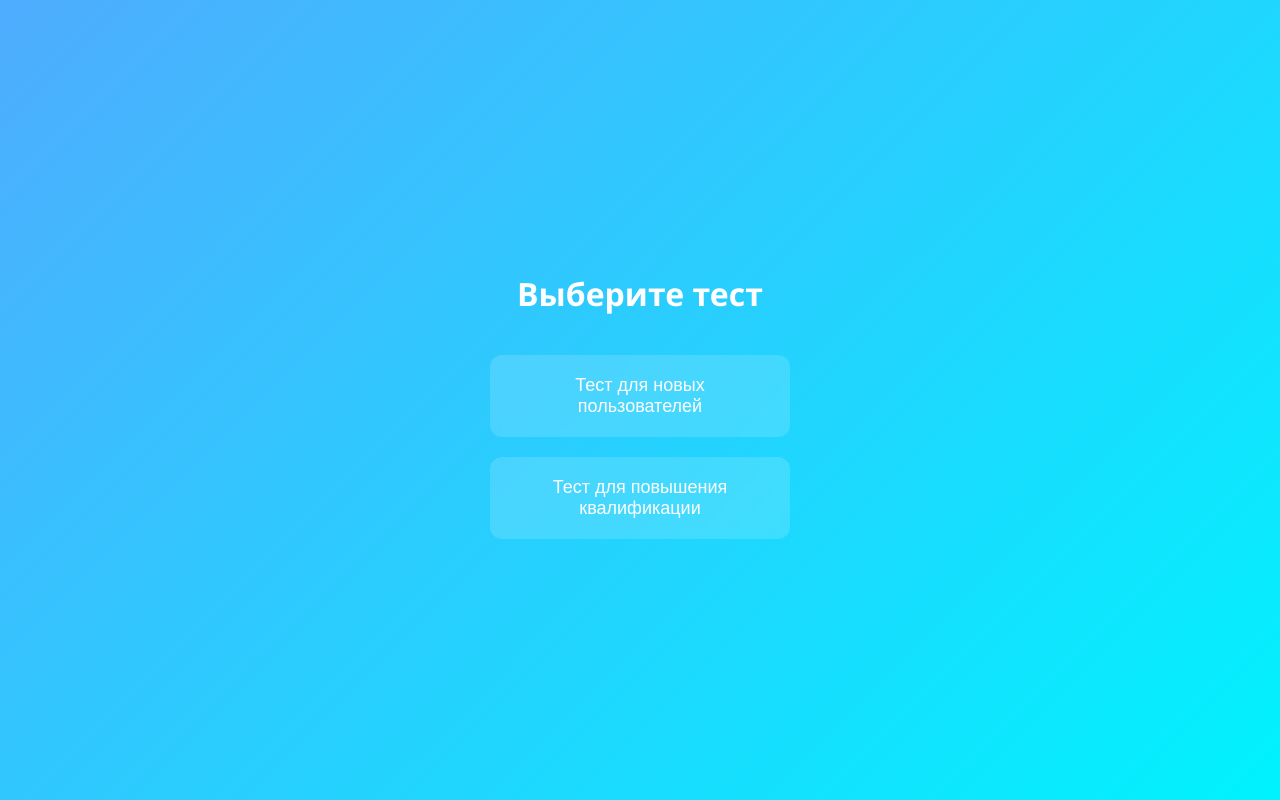
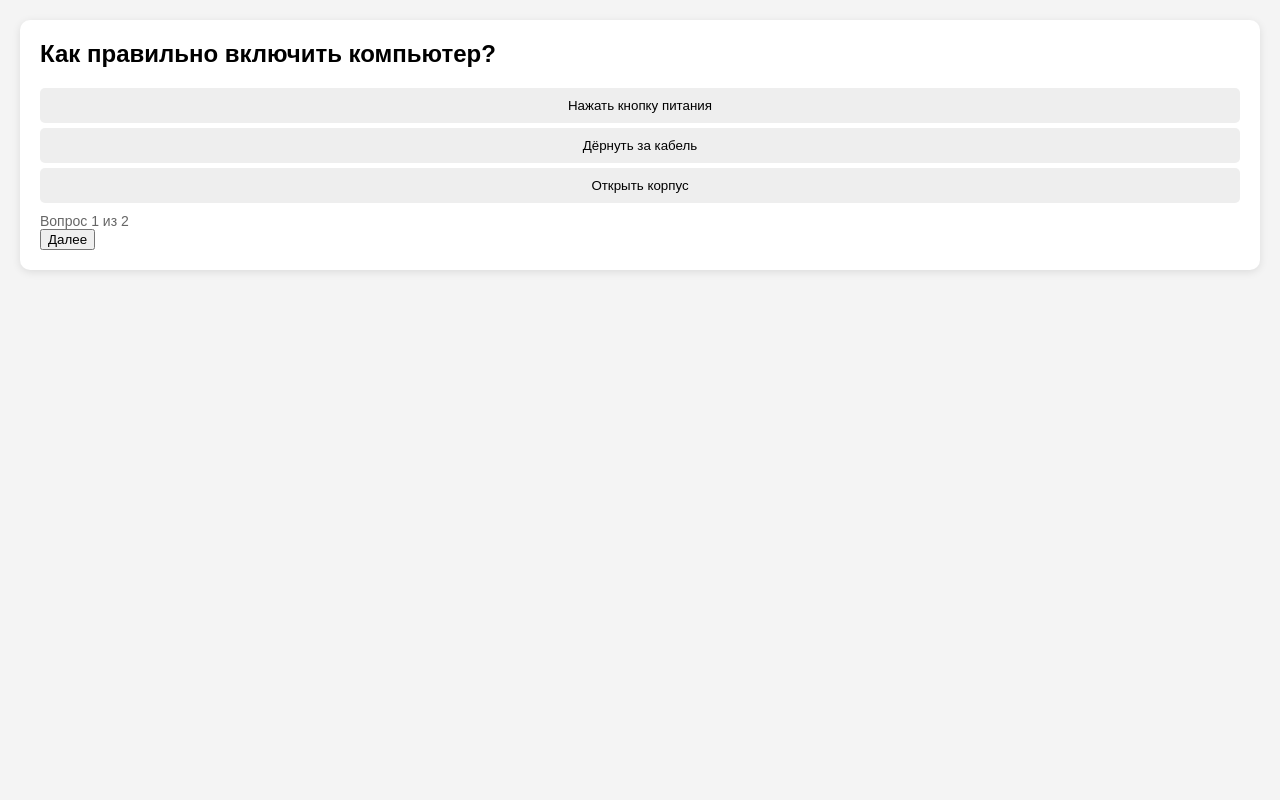
Before and after one commit to matveyyy616/tg-miniapp, a plain HTML site: page index.html in a window 1280 px wide. Drawn offline with Linux system fonts and the light colour scheme.

Commit message:
Update index.html

```diff
--- a/index.html
+++ b/index.html
@@ -1,56 +1,78 @@
 <!DOCTYPE html>
 <html lang="ru">
 <head>
-  <meta charset="UTF-8" />
-  <meta name="viewport" content="width=device-width, initial-scale=1.0" />
-  <title>Выбор теста</title>
+<meta charset="UTF-8">
+<meta name="viewport" content="width=device-width, initial-scale=1.0">
+<title>Тест для новых сотрудников</title>
 <style>
-    body {
-      font-family: 'Segoe UI', sans-serif;
-      background: linear-gradient(135deg, #4facfe, #00f2fe);
-      margin: 0;
-      padding: 0;
-      display: flex;
-      flex-direction: column;
-      align-items: center;
-      justify-content: center;
-      height: 100vh;
-      color: #fff;
+  body { font-family: sans-serif; background: #f4f4f4; margin: 0; padding: 20px; }
+  .card { background: white; padding: 20px; border-radius: 10px; box-shadow: 0 2px 8px rgba(0,0,0,0.1); }
+  h2 { margin-top: 0; }
+  .answers button {
+    display: block; width: 100%; margin: 5px 0; padding: 10px;
+    border: none; border-radius: 5px; background: #eee; cursor: pointer;
   }
-    h1 {
-      margin-bottom: 30px;
-      text-align: center;
-    }
-    .btn {
-      background: rgba(255, 255, 255, 0.15);
-      border: none;
-      padding: 20px 30px;
-      margin: 10px;
-      font-size: 18px;
-      border-radius: 12px;
-      cursor: pointer;
-      color: #fff;
-      width: 80%;
-      max-width: 300px;
-      transition: all 0.3s ease;
-      backdrop-filter: blur(5px);
-    }
-    .btn:hover {
-      background: rgba(255, 255, 255, 0.3);
-      transform: translateY(-3px);
-    }
+  .answers button.selected { background: #4cafef; color: white; }
+  .progress { margin-top: 10px; font-size: 14px; color: #666; }
 </style>
 </head>
 <body>
-  <h1>Выберите тест</h1>
-  <button class="btn" onclick="sendData('new_user')">Тест для новых пользователей</button>
-  <button class="btn" onclick="sendData('advanced')">Тест для повышения квалификации</button>
+
+<div class="card">
+  <h2 id="question"></h2>
+  <div class="answers" id="answers"></div>
+  <div class="progress" id="progress"></div>
+  <button id="nextBtn">Далее</button>
+</div>
 
 <script src="https://telegram.org/js/telegram-web-app.js"></script>
 <script>
-    function sendData(testType) {
-      Telegram.WebApp.sendData(JSON.stringify({ testType }));
+const questions = [
+  { q: 'Как правильно включить компьютер?', options: ['Нажать кнопку питания', 'Дёрнуть за кабель', 'Открыть корпус'], correct: 0 },
+  { q: 'Что делать, если клиент жалуется на медленный интернет?', options: ['Перезапустить роутер', 'Игнорировать', 'Выключить свет'], correct: 0 },
+  // ... добавь остальные 13 вопросов
+];
+
+let current = 0;
+let score = 0;
+let selected = null;
+
+const qEl = document.getElementById('question');
+const aEl = document.getElementById('answers');
+const pEl = document.getElementById('progress');
+const nextBtn = document.getElementById('nextBtn');
+
+function loadQuestion() {
+  const q = questions[current];
+  qEl.textContent = q.q;
+  aEl.innerHTML = '';
+  q.options.forEach((opt, i) => {
+    const btn = document.createElement('button');
+    btn.textContent = opt;
+    btn.onclick = () => {
+      document.querySelectorAll('.answers button').forEach(b => b.classList.remove('selected'));
+      btn.classList.add('selected');
+      selected = i;
+    };
+    aEl.appendChild(btn);
+  });
+  pEl.textContent = `Вопрос ${current+1} из ${questions.length}`;
 }
+
+nextBtn.onclick = () => {
+  if (selected === null) return alert('Выберите ответ!');
+  if (selected === questions[current].correct) score++;
+  selected = null;
+  current++;
+  if (current < questions.length) {
+    loadQuestion();
+  } else {
+    Telegram.WebApp.sendData(JSON.stringify({ testType: 'new_user', score, total: questions.length }));
+  }
+};
+
+loadQuestion();
 </script>
+
 </body>
 </html>
```
Lines whose indentation alone changed are shown as unchanged.
